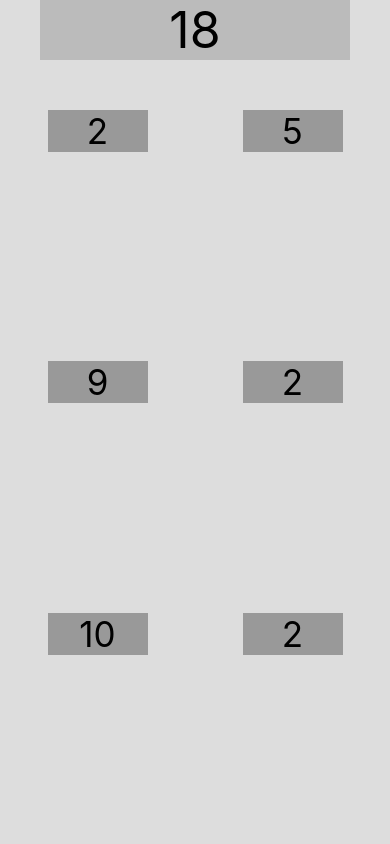
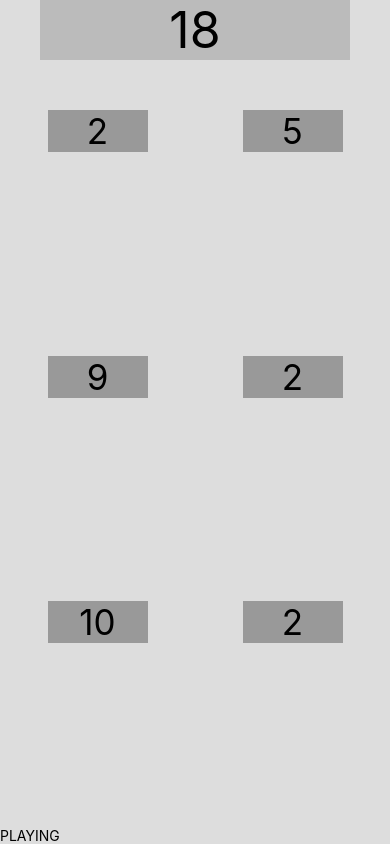
Before and after one commit to bayuik/TargetSum, a React Native app: screen / in a window 390 px wide. Built offline with nearby package versions, Linux system fonts and the light colour scheme.

Commit message:
computing dynamic values where needed

```diff
--- a/package.json
+++ b/package.json
@@ -7,10 +7,12 @@
     "ios": "react-native run-ios",
     "start": "react-native start",
     "test": "jest",
-    "lint": "eslint ."
+    "lint": "eslint .",
+    "devtools": "react-devtools"
   },
   "dependencies": {
     "react": "16.13.1",
+    "react-devtools": "^4.10.1",
     "react-native": "0.63.4"
   },
   "devDependencies": {
--- a/src/components/Game.js
+++ b/src/components/Game.js
@@ -12,7 +12,7 @@ class Game extends React.Component {
         randomNumberCount: PropTypes.number.isRequired,
     };
     state = {
-        selectedNumbers: [],
+        selectedIds: [],
     };
     randomNumbers = Array
         .from({length: this.props.randomNumberCount})
@@ -22,16 +22,30 @@ class Game extends React.Component {
         .reduce((acc, curr) => acc + curr, 0);
 
     isNumberSelected = numberIndex => {
-        return this.state.selectedNumbers.indexOf(numberIndex) >= 0;
+        return this.state.selectedIds.indexOf(numberIndex) >= 0;
     };
 
     selectNumber = numberIndex => {
         this.setState(prevState => ({
-            selectedNumbers: [...prevState.selectedNumbers, numberIndex]}
+            selectedIds: [...prevState.selectedIds, numberIndex]}
         ))
     }
 
+    gameStatus = () => {
+        const sumSelected = this.state.selectedIds.reduce((acc, curr) => {
+            return acc + this.randomNumbers[curr];
+        }, 0);
+        if(sumSelected < this.target){
+            return 'PLAYING';
+        } else if(sumSelected === this.target){
+            return 'WON';
+        } else {
+            return 'LOST';
+        }
+    }
+
     render(){
+        const gameStatus = this.gameStatus();
         return(
             <View style={styles.container}>
                 <Text style={styles.target}>{this.target}</Text>
@@ -46,6 +60,7 @@ class Game extends React.Component {
                     />
                     )}
                 </View>
+                <Text>{gameStatus}</Text>
             </View>
         )
     }
--- a/src/components/RandomNumber.js
+++ b/src/components/RandomNumber.js
@@ -15,6 +15,7 @@ class RandomNumber extends React.Component{
     };
 
     handlePress = () => {
+        if(this.props.isDisabled){return}
         this.props.onPress(this.props.id);
     }
     render(){
```
Also changed, not shown: 1 other file (tests, documents, lock files or other folders).
